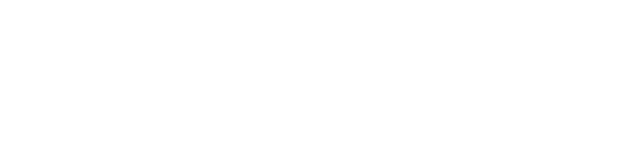
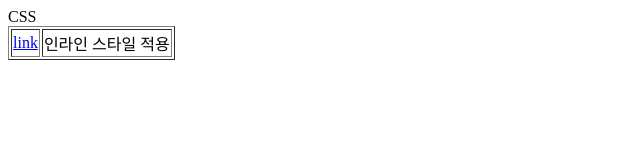
Before and after one commit to dancingKimDH/study_publishings, a plain HTML site: page docs/index.html in a window 1280 px wide. Shown: the whole page, without its empty margins (0-640 px from the left). Drawn offline with Linux system fonts and the light colour scheme.

Commit message:
index updated

```diff
--- a/docs/index.html
+++ b/docs/index.html
@@ -7,6 +7,17 @@
     <title>Document</title>
 </head>
 <body>
-
+    <div>CSS</div>
+    <div><table border="1" >
+        <tr>
+            <td>
+                <a href="./study_publishings/docs/CSSs/inlineCSS.html">link</a>
+            </td>
+            <td>
+                인라인 스타일 적용
+            </td>
+        </tr>
+    </table></div>
+</body>
 </body>
 </html>
```
